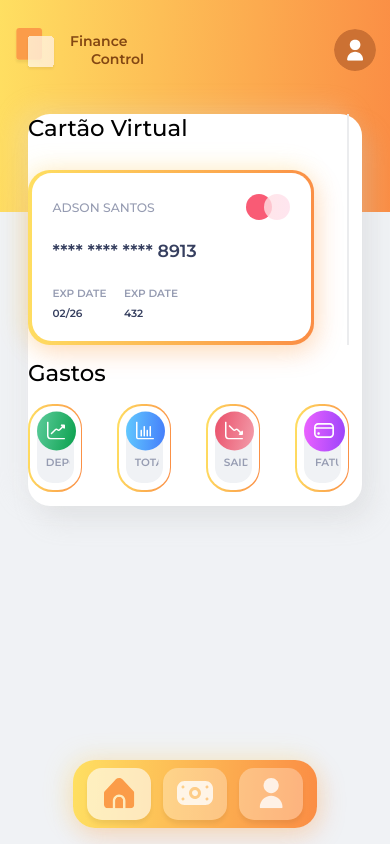
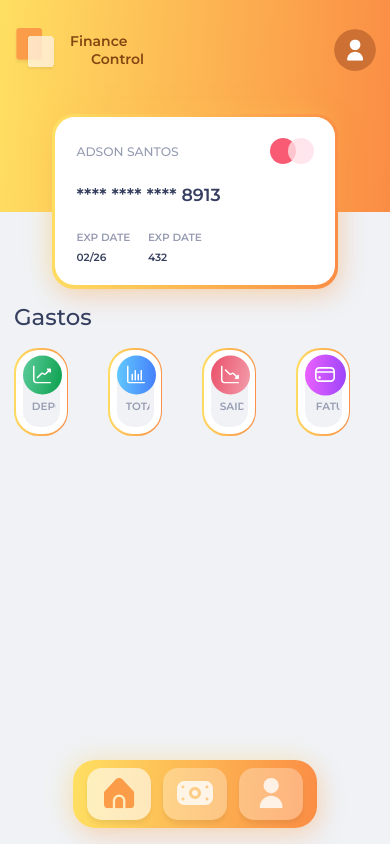
Before and after one commit to adsonsandias/Finance-Control, a React (Create React App) app: page / in a window 390 px wide. Built offline with nearby package versions, Linux system fonts and the light colour scheme; no server answers; sample sign-in values are in the browser's storage.

Commit message:
responsivo activity summary

```diff
--- a/src/components/ActivitySummary/SpendingItem/styles.ts
+++ b/src/components/ActivitySummary/SpendingItem/styles.ts
@@ -57,7 +57,6 @@ export const SpendingItemStyles = styled(motion.li)`
         position: absolute;
         white-space: nowrap;
         overflow: hidden;
-        /* text-overflow: ellipsis; */
         bottom: 1rem;
       }
     }
--- a/src/components/ActivitySummary/styles.ts
+++ b/src/components/ActivitySummary/styles.ts
@@ -22,11 +22,7 @@ export const Container = styled(motion.section)`
   }
   @media (max-width: 830px) {
     width: initial;
-    /* padding: 0rem; */
     padding: 2rem;
-    /* grid-template-columns: 1fr; */
-    /* background: transparent; */
-    /* box-shadow: initial; */
     margin-left: 1rem;
     margin-right: 1rem;
   }
@@ -35,10 +31,15 @@ export const Container = styled(motion.section)`
     width: initial;
     padding: 0rem;
     grid-template-columns: 1fr;
-    /* background: transparent; */
-    /* box-shadow: initial; */
-    margin-left: 1rem;
-    margin-right: 1rem;
+  }
+
+  @media (max-width: 480px) {
+    width: initial;
+    padding: 0rem;
+    background: transparent;
+    box-shadow: initial;
+    margin-left: 0rem;
+    margin-right: 0rem;
   }
 `;
 
@@ -48,15 +49,24 @@ export const CartVirtual = styled.div`
   flex-direction: column;
   position: relative;
   margin-right: 4rem;
+  @media (max-width: 780px) {
+    padding-top: 2rem;
+    margin-right: 0rem;
+    align-items: center;
+    justify-content: center;
+  }
+  @media (max-width: 480px) {
+    padding-top: 0rem;
+  }
 
   h1 {
     font-weight: 500;
     font-size: 1.63rem;
     margin-bottom: 2rem;
 
-    /* @media (max-width: 830px) {
+    @media (max-width: 780px) {
       display: none;
-    } */
+    }
   }
 
   &::after {
@@ -67,6 +77,10 @@ export const CartVirtual = styled.div`
     position: absolute;
     top: 0;
     right: -2.5rem;
+
+    @media (max-width: 780px) {
+      display: none;
+    }
   }
 `;
 
@@ -144,15 +158,35 @@ export const CardInfor = styled.div`
 export const Spending = styled.div`
   overflow: auto;
   position: relative;
+  @media (max-width: 780px) {
+    padding-bottom: 2rem;
+    padding-left: 2rem;
+    padding-right: 2rem;
+  }
+
+  @media (max-width: 480px) {
+    padding-bottom: 0rem;
+    padding-left: 0rem;
+    padding-right: 0rem;
+  }
 
   h1 {
     position: fixed;
     font-weight: 500;
+    color: var(--color-text-2);
     font-size: 1.63rem;
 
-    /* @media (max-width: 830px) {
-      display: none;
-    } */
+    @media (max-width: 780px) {
+      text-align: center;
+      left: 0;
+      right: 0;
+    }
+
+    @media (max-width: 480px) {
+      text-align: center;
+      left: initial;
+      right: initial;
+    }
   }
 
   & > div {
@@ -171,6 +205,14 @@ export const Spending = styled.div`
     @media (max-width: 1100px) {
       grid-template-columns: repeat(4, minmax(auto, 16rem));
     }
+
+    @media (max-width: 780px) {
+      justify-items: center;
+    }
+
+    @media (max-width: 480px) {
+      justify-items: start;
+    }
   }
 `;
 
```
